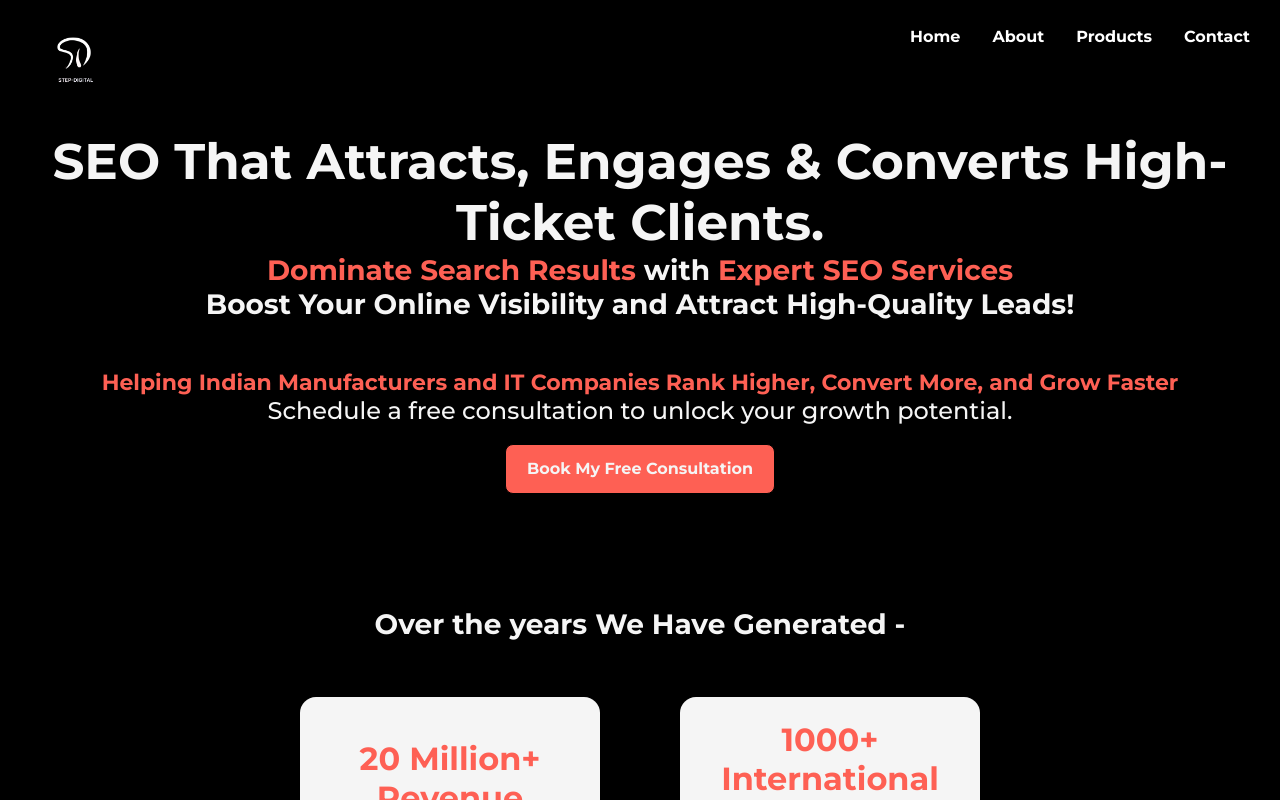
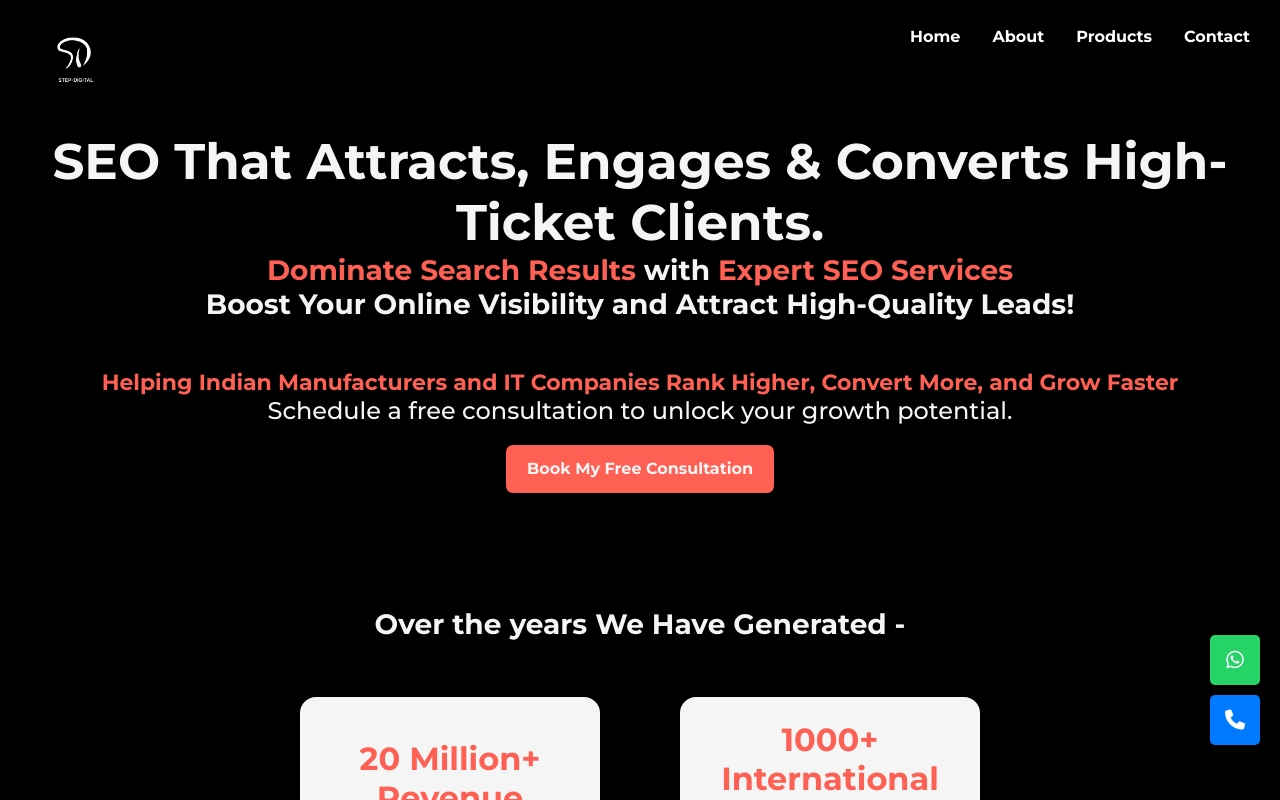
Before and after one commit to aditipatil0315/seo_landing_pg, a React (Vite) app: page / in a window 1280 px wide. Shown: the top 800 px of the page. Built offline with nearby package versions, Linux system fonts and the light colour scheme.

Commit message:
contact buttons added

```diff
--- a/index.html
+++ b/index.html
@@ -2,8 +2,8 @@
 <html lang="en">
   <head>
     <meta charset="UTF-8" />
-    <link rel="icon" type="image/svg+xml" href="#" />
     <meta name="viewport" content="width=device-width, initial-scale=1.0" />
+    <link rel="stylesheet" href="https://cdnjs.cloudflare.com/ajax/libs/font-awesome/6.7.2/css/all.min.css" integrity="sha512-Evv84Mr4kqVGRNSgIGL/F/aIDqQb7xQ2vcrdIwxfjThSH8CSR7PBEakCr51Ck+w+/U6swU2Im1vVX0SVk9ABhg==" crossorigin="anonymous" referrerpolicy="no-referrer" />
     <title>Title Here</title>
   </head>
   <body>
--- a/src/components/Section1/Section1.css
+++ b/src/components/Section1/Section1.css
@@ -170,6 +170,50 @@
     object-fit: cover;
   }
 
+  .floating-buttons {
+    position: fixed;
+    right: 20px;
+    bottom: 0%;
+    transform: translateY(-50%);
+    display: flex;
+    flex-direction: column;
+    gap: 10px;
+    z-index: 1000;
+  }
+
+  .whatsapp-button,
+  .call-button {
+    display: flex;
+    justify-content: center;
+    align-items: center;
+    background-color: #25D366;
+    color: white;
+    padding: 9px;
+    border-radius: 5px;
+    text-align: center;
+    font-weight: bold;
+    text-decoration: none;
+    transition: background-color 0.3s;
+    width: 50px;
+    height: 50px;
+  }
+
+  .floating-buttons i {
+    font-size: 20px;
+  }
+
+  .call-button {
+    background-color: #007bff;
+  }
+
+  .whatsapp-button:hover {
+    background-color: #27c862;
+  }
+
+  .call-button:hover {
+    background-color: #2a72bf;
+  }
+
 
 
   @media screen and (max-width: 1024px) {
@@ -287,6 +331,18 @@
     }
 
 
+    .floating-buttons {
+      right: 10px;
+    }
+
+    .whatsapp-button,
+    .call-button {
+      width: 50px;
+      height: 50px;
+      font-size: 14px;
+      padding: 8px;
+    }
+
   }
 
   @media screen and (max-width: 480px) {
--- a/src/components/Section1/Section1.jsx
+++ b/src/components/Section1/Section1.jsx
@@ -2,7 +2,6 @@ import React, { useState, useEffect, useRef } from 'react';
 import './Section1.css';
 import gsap from "gsap";
 
-import step_digital from '../../assets/step_digital.jpeg'
 import step_digital_nobg from '../../assets/step_digital_nobg.png'
 
 import img1 from "../../assets/1.jpeg";
@@ -54,6 +53,9 @@ const Section1 = () => {
 
     return () => document.removeEventListener('mousedown', handleClickOutside);
   }, [menuOpen]);
+
+
+  const phoneNumber = "+919682122579";
 
   return (
     <div className='section1'>
@@ -125,6 +127,15 @@ const Section1 = () => {
         </div>
       </div>
 
+      <div className="floating-buttons">
+        <a href={`https://wa.me/${phoneNumber}`} target="_blank" rel="noopener noreferrer" className="whatsapp-button">
+        <i className="fa-brands fa-whatsapp"></i>
+        </a>
+        <a href={`tel:${phoneNumber}`} className="call-button">
+        <i className="fa-solid fa-phone"></i>
+        </a>
+      </div>
+
 
     </div>
   );
```
